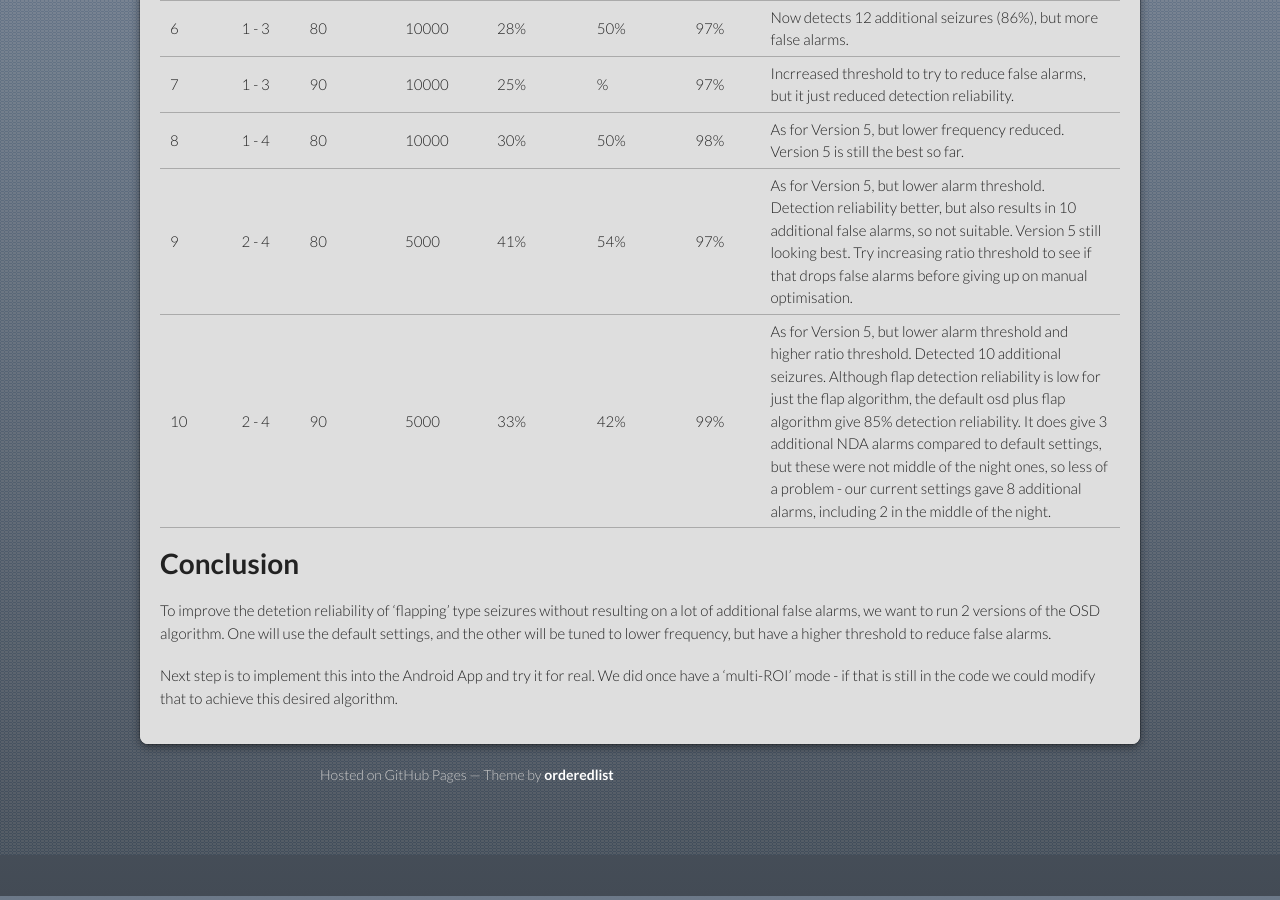
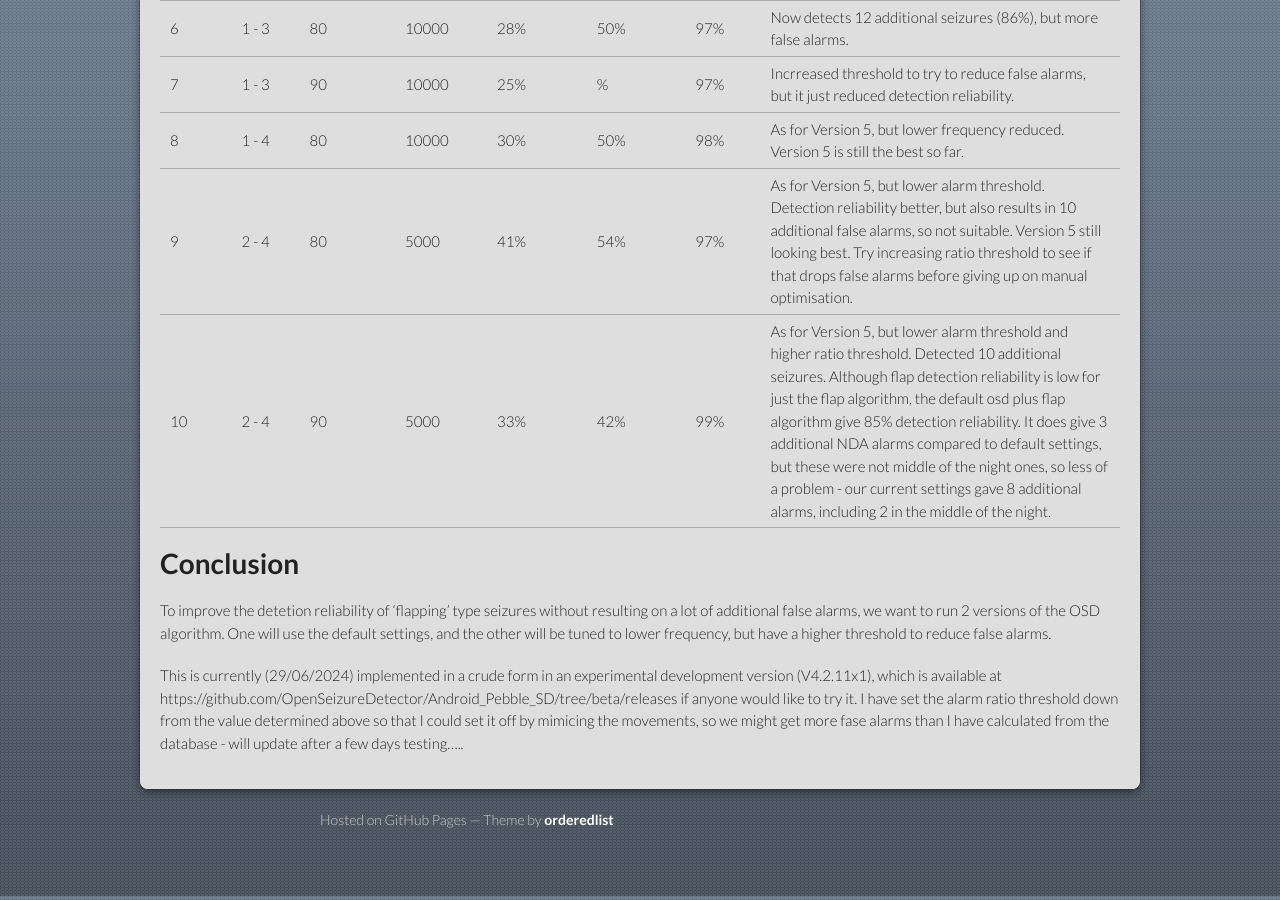
Before and after one commit to OpenSeizureDetector/openseizuredetector.github.io, a Jekyll site: the page built from pages-developer/flap-detector.md, in a window 1280 px wide and 900 px high, scrolled down 1804 px. Built offline with Jekyll 4.4.1, drawn with Linux system fonts in a browser that asks for light colours.

Commit message:
Update of flap detector status

```diff
--- a/pages-developer/flap-detector.md
+++ b/pages-developer/flap-detector.md
@@ -48,4 +48,4 @@ From the manual optimisation shown below it appears that using the default OSD s
 
 To improve the detetion reliability of 'flapping' type seizures without resulting on a lot of additional false alarms, we want to run 2 versions of the OSD algorithm.   One will use the default settings, and the other will be tuned to lower frequency, but have a higher threshold to reduce false alarms.
 
-Next step is to implement this into the Android App and try it for real.   We did once have a 'multi-ROI' mode - if that is still in the code we could modify that to achieve this desired algorithm.
+This is currently (29/06/2024) implemented in a crude form in an experimental development version (V4.2.11x1), which is available at https://github.com/OpenSeizureDetector/Android_Pebble_SD/tree/beta/releases if anyone would like to try it.  I have set the alarm ratio threshold down from the value determined above so that I could set it off by mimicing the movements, so we might get more fase alarms than I have calculated from the database - will update after a few days testing.....
```
